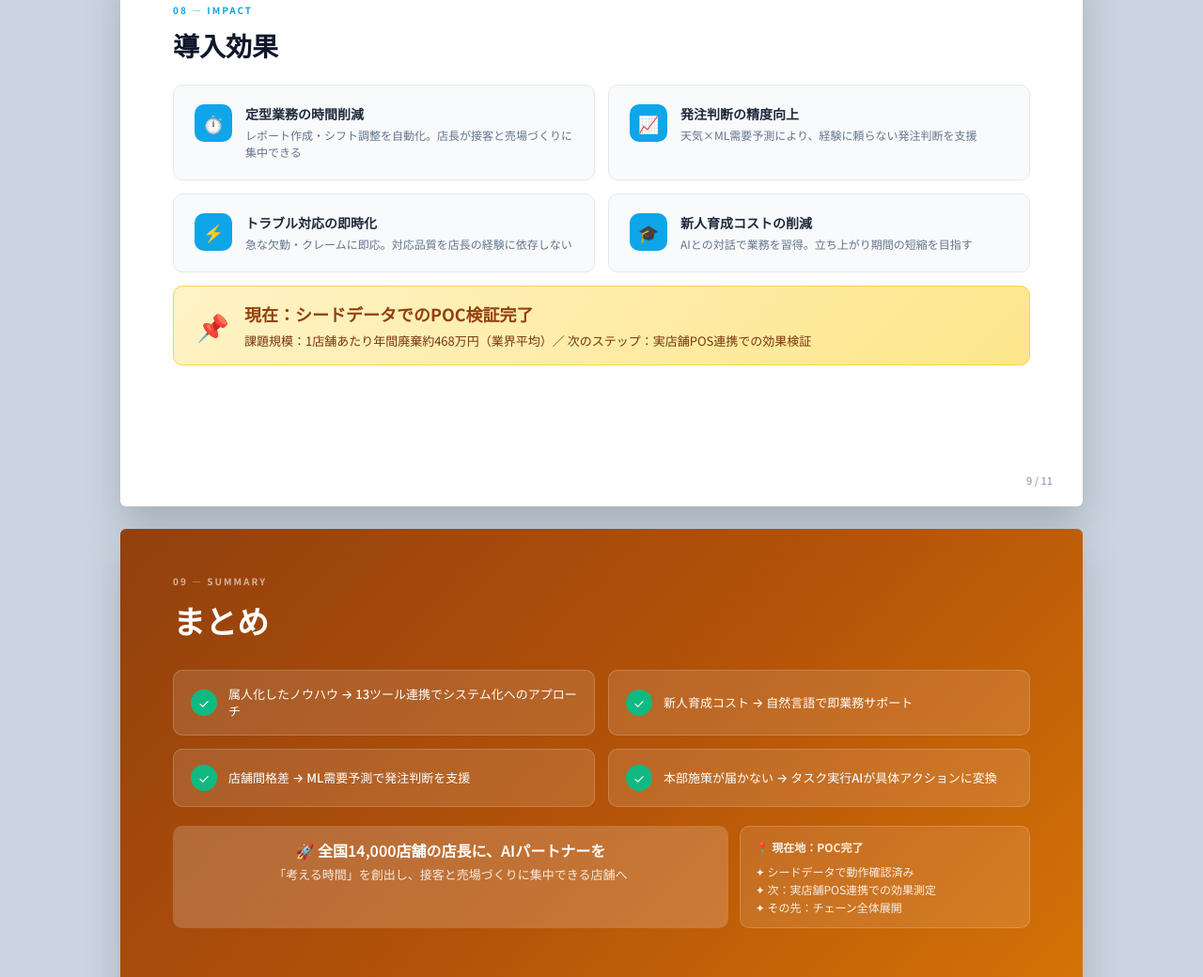
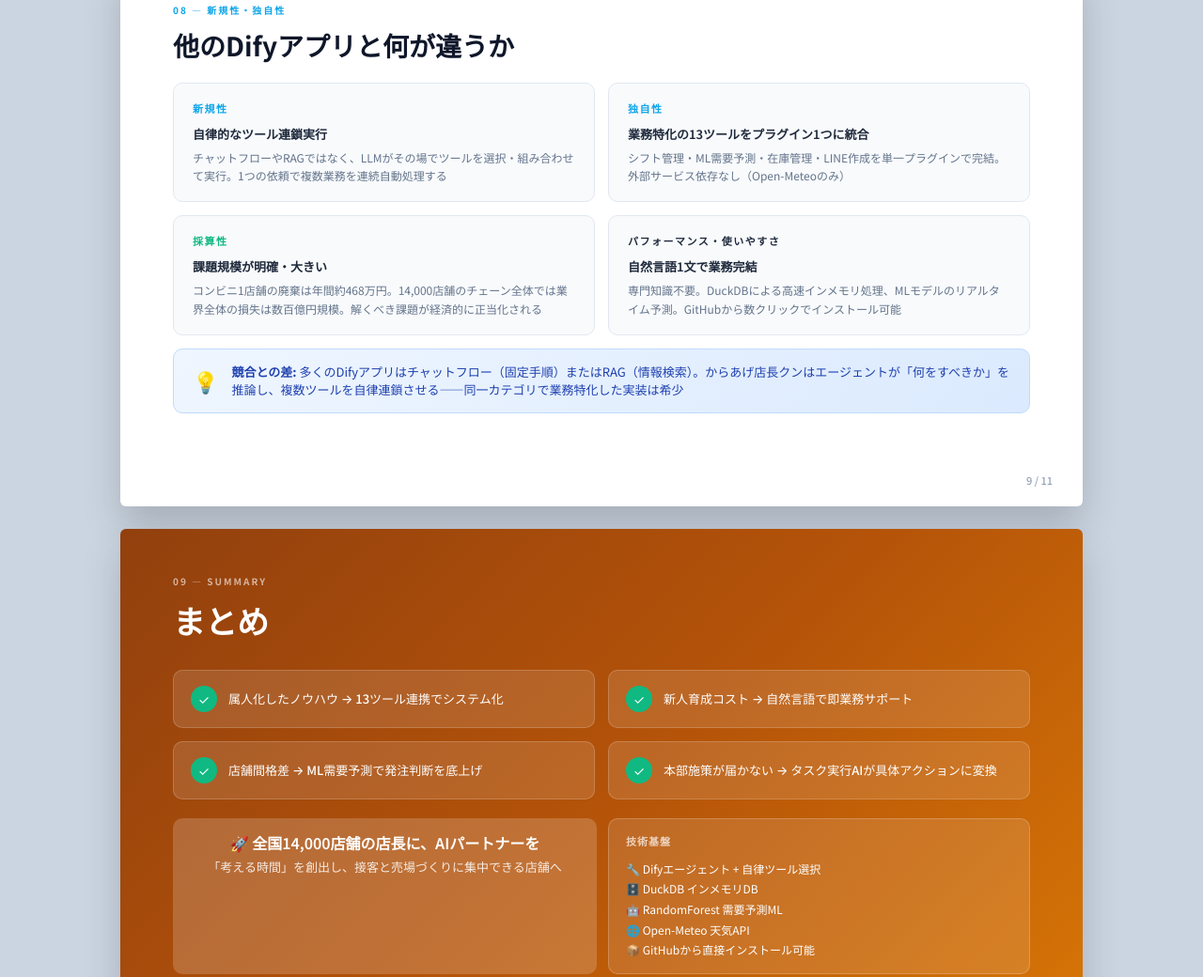
Before and after one commit to yoichiojima-2/dify-plugins, a website: page slide-deck/slide-deck-v2.html in a window 1280 px wide. Shown: the part 4861-5901 px from the top of the page at 94% size. Drawn offline with Linux system fonts and the light colour scheme; files whose address does not match are found by name.

Commit message:
Restructure slides around 5 eval criteria: 新規性・独自性・採算性・パフォーマンス・使いやすさ

```diff
--- a/slide-deck/slide-deck-v2.html
+++ b/slide-deck/slide-deck-v2.html
@@ -1056,48 +1056,39 @@
   </div>
 
   <!-- ====================================================
-       SLIDE 9: IMPACT
+       SLIDE 9: 新規性・独自性
   ===================================================== -->
-  <div class="slide s-impact">
-    <div class="slide-label">08 — IMPACT</div>
-    <div style="font-size: 28px; font-weight: 700; color: var(--primary);">導入効果</div>
+  <div class="slide" style="padding: 40px 56px;">
+    <div class="slide-label">08 — 新規性・独自性</div>
+    <div style="font-size: 28px; font-weight: 700; color: var(--primary); margin-bottom: 20px;">他のDifyアプリと何が違うか</div>
 
-    <div class="s-impact__grid">
-      <div class="s-impact__card">
-        <div class="s-impact__icon">⏱️</div>
-        <div>
-          <div class="s-impact__card-title">定型業務の時間削減</div>
-          <div class="s-impact__card-desc">レポート作成・シフト調整を自動化。店長が接客と売場づくりに集中できる</div>
-        </div>
+    <div style="display: grid; grid-template-columns: 1fr 1fr; gap: 14px; margin-bottom: 14px;">
+      <div style="background: var(--bg-alt); border: 1px solid var(--border); border-radius: 10px; padding: 18px 20px;">
+        <div style="font-size: 11px; font-weight: 700; letter-spacing: 1.5px; text-transform: uppercase; color: var(--blue); margin-bottom: 10px;">新規性</div>
+        <div style="font-size: 13px; font-weight: 600; color: var(--text); margin-bottom: 6px;">自律的なツール連鎖実行</div>
+        <div style="font-size: 12px; color: var(--text-light); line-height: 1.6;">チャットフローやRAGではなく、LLMがその場でツールを選択・組み合わせて実行。1つの依頼で複数業務を連続自動処理する</div>
       </div>
-      <div class="s-impact__card">
-        <div class="s-impact__icon">📈</div>
-        <div>
-          <div class="s-impact__card-title">発注判断の精度向上</div>
-          <div class="s-impact__card-desc">天気×ML需要予測により、経験に頼らない発注判断を支援</div>
-        </div>
+      <div style="background: var(--bg-alt); border: 1px solid var(--border); border-radius: 10px; padding: 18px 20px;">
+        <div style="font-size: 11px; font-weight: 700; letter-spacing: 1.5px; text-transform: uppercase; color: var(--blue); margin-bottom: 10px;">独自性</div>
+        <div style="font-size: 13px; font-weight: 600; color: var(--text); margin-bottom: 6px;">業務特化の13ツールをプラグイン1つに統合</div>
+        <div style="font-size: 12px; color: var(--text-light); line-height: 1.6;">シフト管理・ML需要予測・在庫管理・LINE作成を単一プラグインで完結。外部サービス依存なし（Open-Meteoのみ）</div>
       </div>
-      <div class="s-impact__card">
-        <div class="s-impact__icon">⚡</div>
-        <div>
-          <div class="s-impact__card-title">トラブル対応の即時化</div>
-          <div class="s-impact__card-desc">急な欠勤・クレームに即応。対応品質を店長の経験に依存しない</div>
-        </div>
+      <div style="background: var(--bg-alt); border: 1px solid var(--border); border-radius: 10px; padding: 18px 20px;">
+        <div style="font-size: 11px; font-weight: 700; letter-spacing: 1.5px; text-transform: uppercase; color: var(--green); margin-bottom: 10px;">採算性</div>
+        <div style="font-size: 13px; font-weight: 600; color: var(--text); margin-bottom: 6px;">課題規模が明確・大きい</div>
+        <div style="font-size: 12px; color: var(--text-light); line-height: 1.6;">コンビニ1店舗の廃棄は年間約468万円。14,000店舗のチェーン全体では業界全体の損失は数百億円規模。解くべき課題が経済的に正当化される</div>
       </div>
-      <div class="s-impact__card">
-        <div class="s-impact__icon">🎓</div>
-        <div>
-          <div class="s-impact__card-title">新人育成コストの削減</div>
-          <div class="s-impact__card-desc">AIとの対話で業務を習得。立ち上がり期間の短縮を目指す</div>
-        </div>
+      <div style="background: var(--bg-alt); border: 1px solid var(--border); border-radius: 10px; padding: 18px 20px;">
+        <div style="font-size: 11px; font-weight: 700; letter-spacing: 1.5px; text-transform: uppercase; color: var(--warning); margin-bottom: 10px;">パフォーマンス・使いやすさ</div>
+        <div style="font-size: 13px; font-weight: 600; color: var(--text); margin-bottom: 6px;">自然言語1文で業務完結</div>
+        <div style="font-size: 12px; color: var(--text-light); line-height: 1.6;">専門知識不要。DuckDBによる高速インメモリ処理、MLモデルのリアルタイム予測。GitHubから数クリックでインストール可能</div>
       </div>
     </div>
 
-    <div class="s-impact__callout">
-      <div class="s-impact__callout-icon">📌</div>
-      <div>
-        <div class="s-impact__callout-num" style="font-size: 18px; font-weight: 700;">現在：シードデータでのPOC検証完了</div>
-        <div class="s-impact__callout-detail" style="margin-top: 6px;">課題規模：1店舗あたり年間廃棄約468万円（業界平均）／ 次のステップ：実店舗POS連携での効果検証</div>
+    <div style="background: linear-gradient(135deg, #eff6ff, #dbeafe); border: 1px solid #bfdbfe; border-radius: 10px; padding: 14px 20px; display: flex; align-items: center; gap: 14px;">
+      <div style="font-size: 22px;">💡</div>
+      <div style="font-size: 13px; color: #1e40af; line-height: 1.5;">
+        <strong>競合との差:</strong> 多くのDifyアプリはチャットフロー（固定手順）またはRAG（情報検索）。からあげ店長クンはエージェントが「何をすべきか」を推論し、複数ツールを自律連鎖させる——同一カテゴリで業務特化した実装は希少
       </div>
     </div>
 
@@ -1114,7 +1105,7 @@
     <div class="s-summary__grid">
       <div class="s-summary__item">
         <div class="s-summary__check">✓</div>
-        <div class="s-summary__item-text">属人化したノウハウ → 13ツール連携でシステム化へのアプローチ</div>
+        <div class="s-summary__item-text">属人化したノウハウ → 13ツール連携でシステム化</div>
       </div>
       <div class="s-summary__item">
         <div class="s-summary__check">✓</div>
@@ -1122,7 +1113,7 @@
       </div>
       <div class="s-summary__item">
         <div class="s-summary__check">✓</div>
-        <div class="s-summary__item-text">店舗間格差 → ML需要予測で発注判断を支援</div>
+        <div class="s-summary__item-text">店舗間格差 → ML需要予測で発注判断を底上げ</div>
       </div>
       <div class="s-summary__item">
         <div class="s-summary__check">✓</div>
@@ -1131,15 +1122,17 @@
     </div>
 
     <div style="display: flex; gap: 12px; margin-top: 16px;">
-      <div class="s-summary__vision" style="flex: 2;">
+      <div class="s-summary__vision" style="flex: 1;">
         🚀 全国14,000店舗の店長に、AIパートナーを
         <span>「考える時間」を創出し、接客と売場づくりに集中できる店舗へ</span>
       </div>
-      <div style="flex: 1; background: rgba(255,255,255,0.12); border: 1px solid rgba(255,255,255,0.2); border-radius: 10px; padding: 12px 16px; font-size: 12px; line-height: 1.6; opacity: 0.9;">
-        <div style="font-weight: 700; margin-bottom: 6px;">📍 現在地：POC完了</div>
-        <div>✦ シードデータで動作確認済み</div>
-        <div>✦ 次：実店舗POS連携での効果測定</div>
-        <div>✦ その先：チェーン全体展開</div>
+      <div style="flex: 1; background: rgba(255,255,255,0.12); border: 1px solid rgba(255,255,255,0.2); border-radius: 10px; padding: 14px 18px; font-size: 12px; line-height: 1.8;">
+        <div style="font-size: 11px; font-weight: 700; letter-spacing: 1px; text-transform: uppercase; opacity: 0.7; margin-bottom: 8px;">技術基盤</div>
+        <div>🔧 Difyエージェント + 自律ツール選択</div>
+        <div>🗄️ DuckDB インメモリDB</div>
+        <div>🤖 RandomForest 需要予測ML</div>
+        <div>🌐 Open-Meteo 天気API</div>
+        <div>📦 GitHubから直接インストール可能</div>
       </div>
     </div>
 
```
